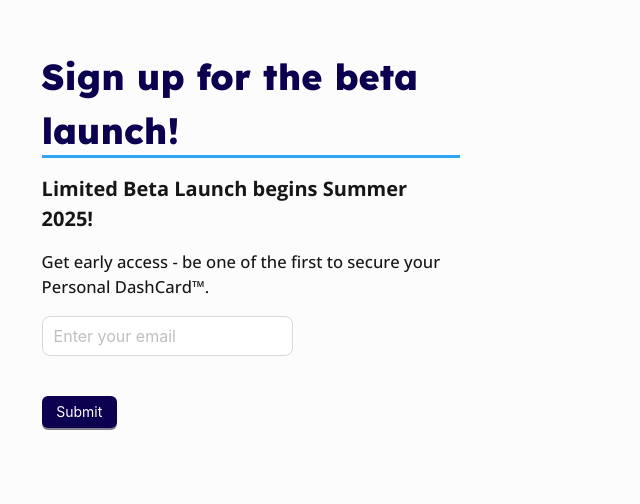
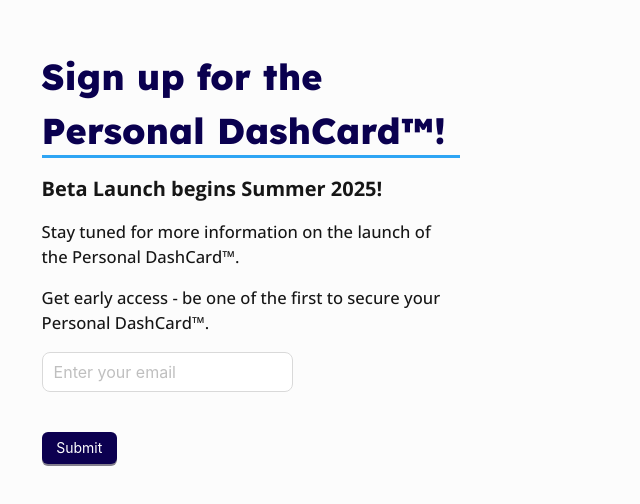
Before and after one commit to fastlinesafetytraining/accoric, a Next.js app: page /accoric-dashcard in a window 1280 px wide. Shown: the part 4891-5395 px from the top of the page, without its empty margins (0-640 px from the left). Built offline with nearby package versions, Linux system fonts and the light colour scheme; no server answers.

Commit message:
Update CallToAction component text to promote the Personal DashCard™ and provide additional launch information.

```diff
--- a/containers/accoric-dashcard/CallToAction.tsx
+++ b/containers/accoric-dashcard/CallToAction.tsx
@@ -8,8 +8,9 @@ export default function CallToAction() {
 		<section id="register" className={styles.accoricDashcard__info__callToAction}>
 			<div className={styles.accoricDashcard__sticky}>
 				<div className={styles.accoricDashcard__content}>
-                    <h2>Sign up for the beta launch!</h2>
-					<h3>Limited Beta Launch begins Summer 2025!</h3>
+                    <h2>Sign up for the Personal DashCard™!</h2>
+					<h3>Beta Launch begins Summer 2025!</h3>
+					<p>Stay tuned for more information on the launch of the Personal DashCard™.</p>
 					<p>Get early access - be one of the first to secure your Personal DashCard™.</p>
 					<DashcardForm />
 				</div>
```
